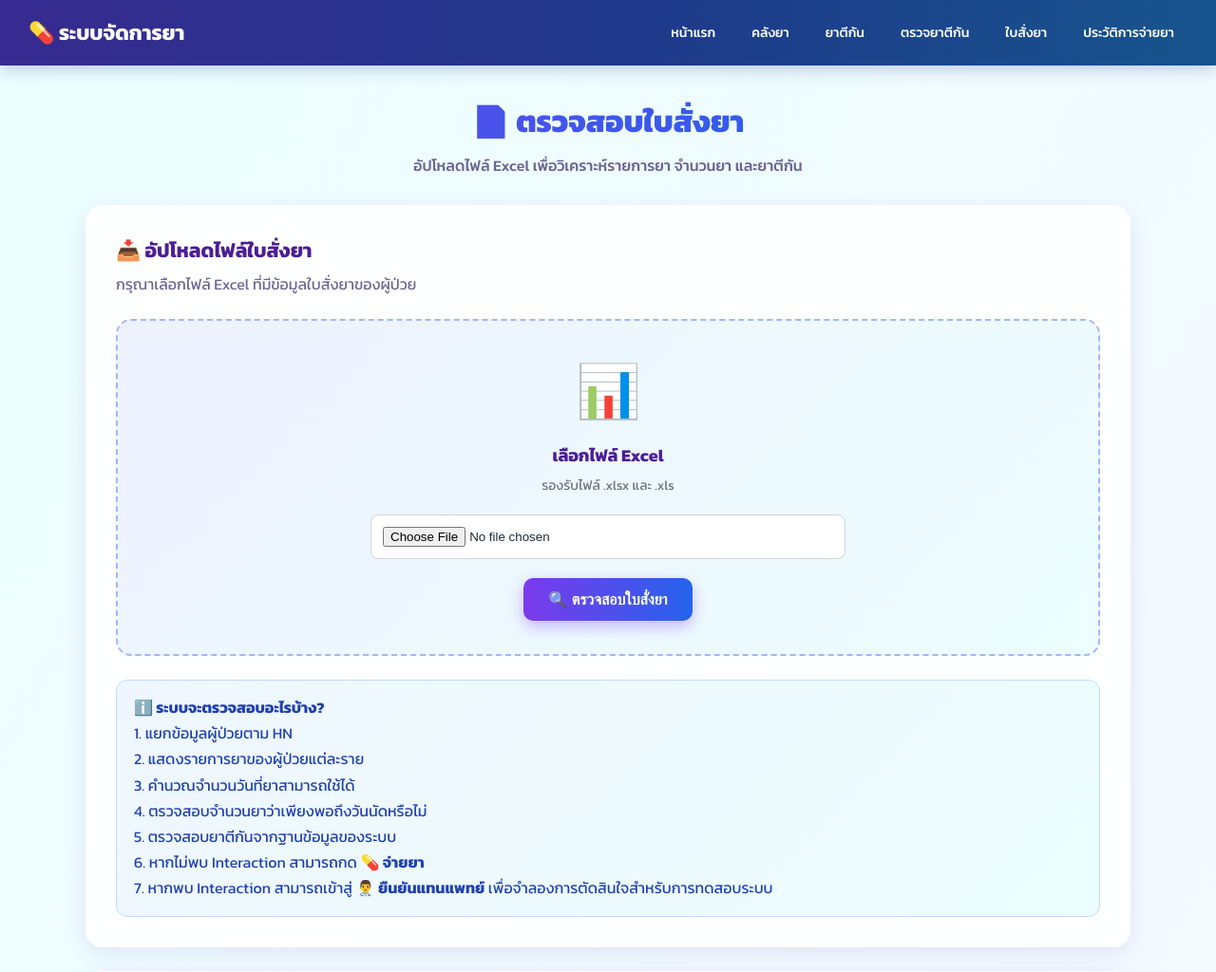
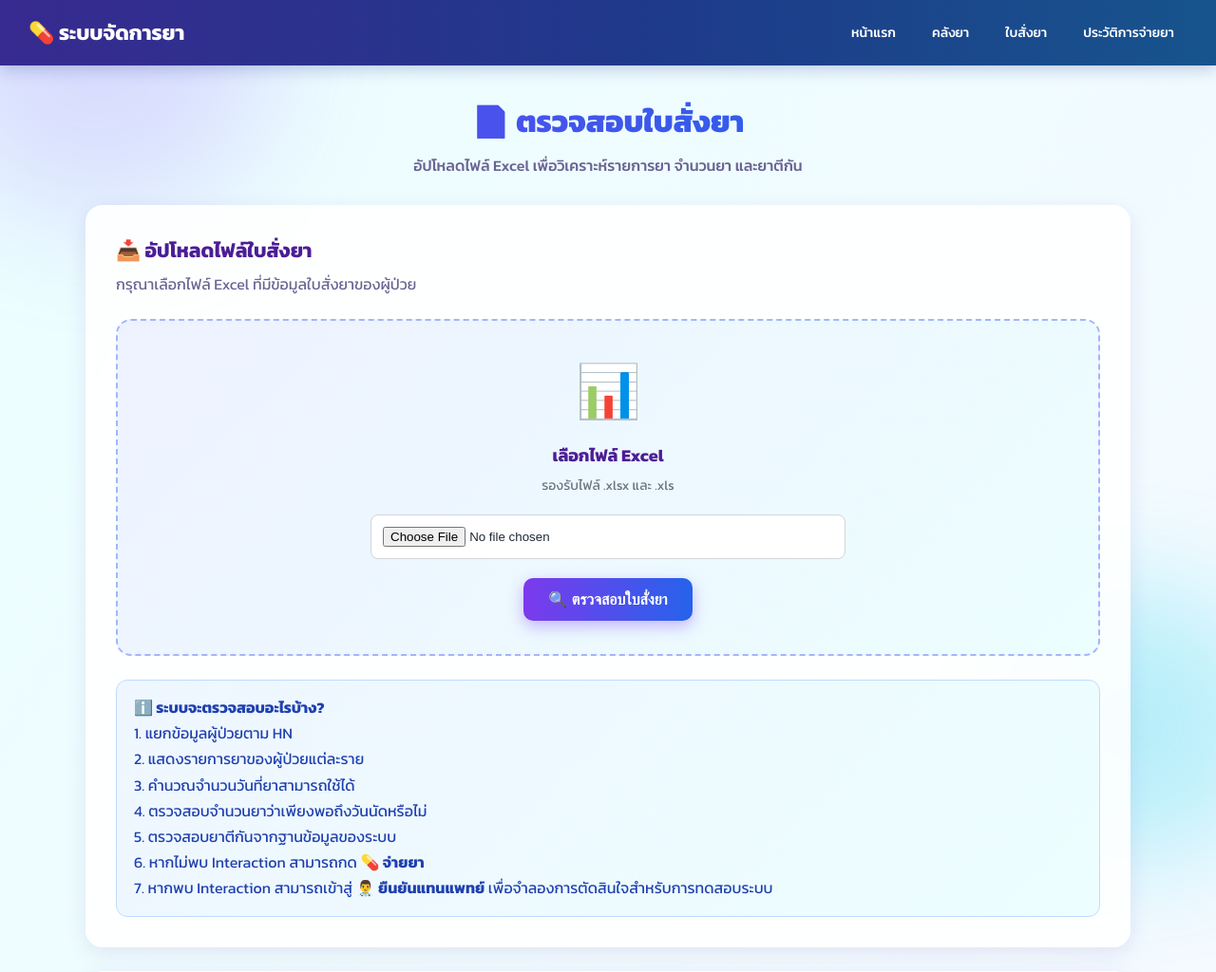
Before and after one commit to mydrugstock/drug-management, a Flask app: page /prescription in a window 1280 px wide. Shown: the top 1024 px of the page at 95% size. Run offline with Flask 3, Linux system fonts and the light colour scheme.

Commit message:
Update prescription.html

```diff
--- a/templates/prescription.html
+++ b/templates/prescription.html
@@ -41,6 +41,12 @@
             75% { transform: translateX(4px); }
         }
 
+        @keyframes blobMove {
+            0%, 100% { transform: translate(0, 0) scale(1); }
+            33% { transform: translate(30px, -20px) scale(1.1); }
+            66% { transform: translate(-20px, 20px) scale(0.95); }
+        }
+
         body {
             margin: 0;
             font-family: 'Kanit', "Segoe UI", Tahoma, Arial, sans-serif;
@@ -48,6 +54,37 @@
             background-size: 300% 300%;
             animation: gradientShift 20s ease infinite;
             color: #1f2937;
+            position: relative;
+            overflow-x: hidden;
+        }
+
+        body::before,
+        body::after {
+            content: "";
+            position: fixed;
+            border-radius: 50%;
+            filter: blur(60px);
+            opacity: 0.28;
+            z-index: 0;
+            animation: blobMove 16s ease-in-out infinite;
+            pointer-events: none;
+        }
+
+        body::before {
+            width: 340px;
+            height: 340px;
+            background: #a78bfa;
+            top: -110px;
+            left: -90px;
+        }
+
+        body::after {
+            width: 300px;
+            height: 300px;
+            background: #22d3ee;
+            bottom: -100px;
+            right: -80px;
+            animation-delay: -6s;
         }
 
         .navbar {
@@ -95,6 +132,8 @@
             width: 92%;
             max-width: 1100px;
             margin: 35px auto;
+            position: relative;
+            z-index: 1;
         }
 
         .page-title {
@@ -399,8 +438,6 @@
         <div class="navbar-links">
             <a href="/">หน้าแรก</a>
             <a href="/stock">คลังยา</a>
-            <a href="/interactions">ยาตีกัน</a>
-            <a href="/interaction-check">ตรวจยาตีกัน</a>
             <a href="/prescription">ใบสั่งยา</a>
             <a href="/history">ประวัติการจ่ายยา</a>
         </div>
```
